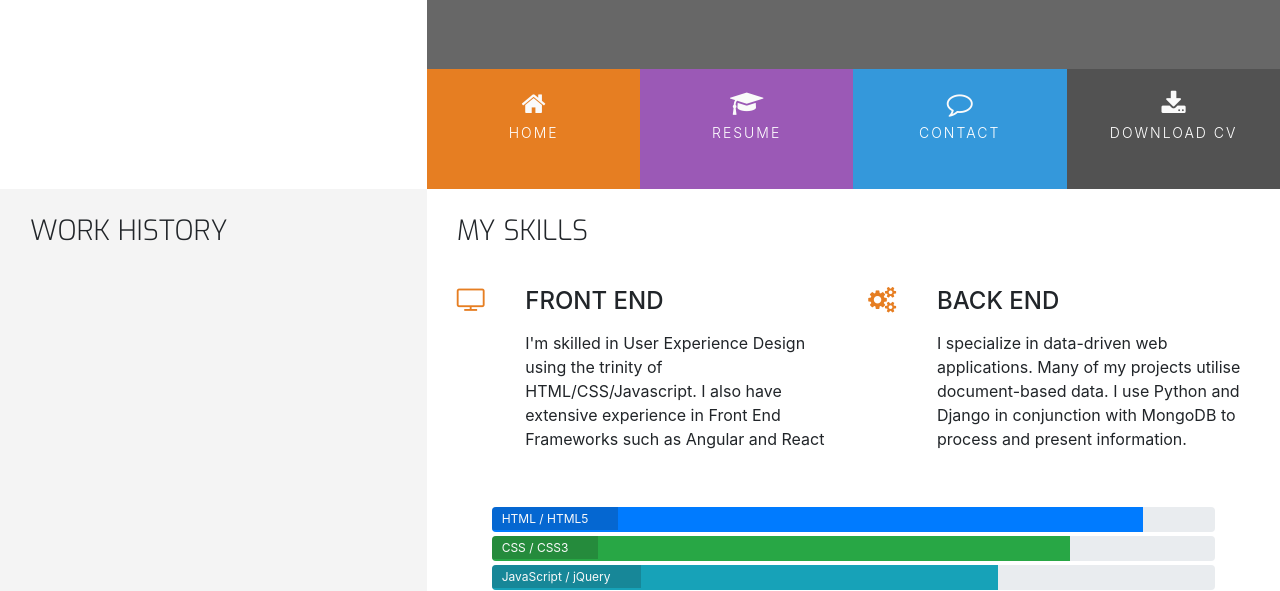
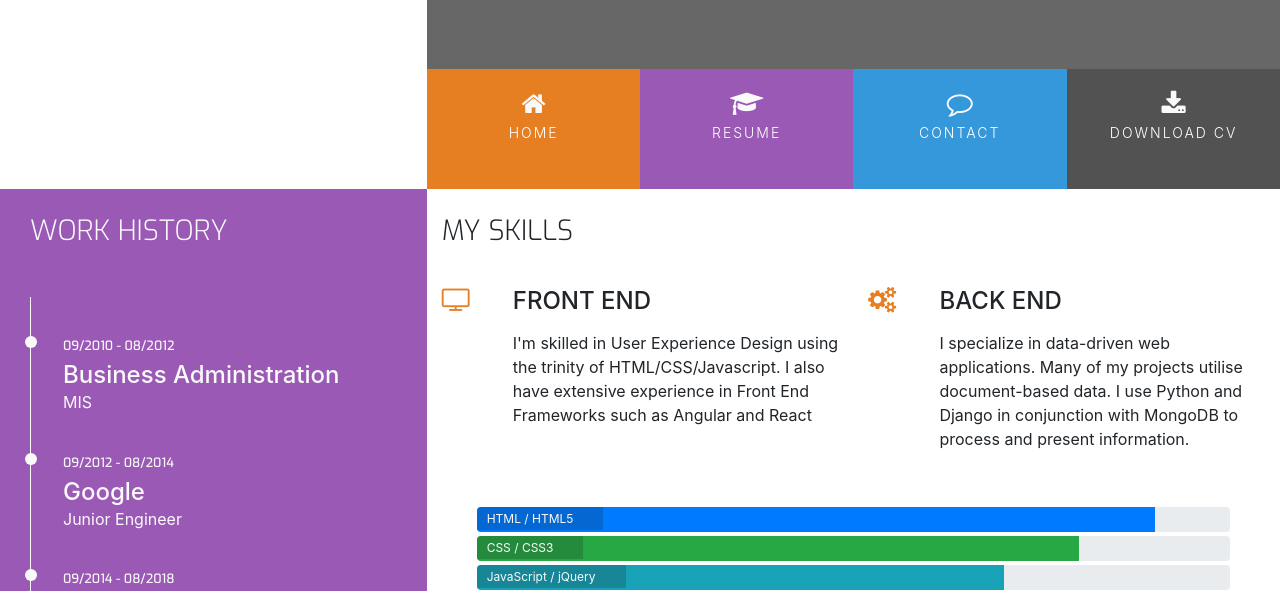
Before and after one commit to Ahmedaboujeeb/myresume, a plain HTML site: page resume.html in a window 1280 px wide. Shown: the part 180-771 px from the top of the page. Drawn offline with nearby package versions, Linux system fonts and the light colour scheme.

Commit message:
added resume.html content

```diff
--- a/assets/css/style.css
+++ b/assets/css/style.css
@@ -14,6 +14,10 @@
 
 .bg-color-personal-info {
     background-color: #f4f4f4;
+}
+
+.bg-color-work-history {
+    background-color: #9b59b6;
 }
 
 .ui-menu-color-home {
@@ -65,6 +69,7 @@ h4 {
     float: none;
 }
 
+.history-heading,
 .section-heading {
     font-family: "Exo", sans-serif;
     font-weight: 300;
@@ -284,3 +289,51 @@ footer {
 .progress-section {
     margin: 40px 20px;
 }
+
+/* -------------- Work History --------------- */
+
+.history-heading {
+    color: #fafafa;
+    margin-bottom: 50px;
+}
+
+.timeline-item {
+    padding: 4em 2em 0em 2em;
+    position: relative;
+    color: #fafafa;
+    border-left: 1px solid;
+}
+
+.timeline-item p {
+    padding: 0;
+    margin: 0;
+}
+
+.timeline-item:before {
+    content: attr(data-dates);
+    position: absolute;
+    left: 2.5em;
+    top: 3em;
+    display: block;
+    font-family: "Exo", sans-serif;
+    font-weight: 500;
+    font-size: 0.8em;
+    padding: 0;
+    margin: 0;
+}
+
+.timeline-item:after {
+    width: 12px;
+    height: 12px;
+    display: block;
+    top: 2.4em;
+    position: absolute;
+    left: -6px;
+    border-radius: 12px;
+    content: "";
+    background: #fafafa;
+}
+
+.history-items {
+    margin-bottom: 30px;
+}
--- a/resume.html
+++ b/resume.html
@@ -44,16 +44,35 @@
     </header>
     <section class="container-fluid">
         <div class="row">
-            <div class="col-md-4 bg-color-personal-info section-column">
+            <div class="col-md-4 bg-color-work-history section-column">
                 <div class="row">
                     <div class="col-12">
-                        <h3 class="section-heading uppercase">
+                        <h3 class="history-heading uppercase">
                             Work History
                         </h3>
                     </div>
                 </div>
+                <div class="history-items">
+                <div class="timeline-item" data-dates="09/2010 - 08/2012">
+                    <h4>Business Administration</h4>
+                    <p>MIS</p>
+                </div>
+                <div class="timeline-item" data-dates="09/2012 - 08/2014">
+                    <h4>Google</h4>
+                    <p>Junior Engineer</p>
+                </div>
+                <div class="timeline-item" data-dates="09/2014 - 08/2018">
+                    <h4>Apple</h4>
+                    <p>Product manager</p>
+                </div>
+                <div class="timeline-item" data-dates="09/2018 - Present">
+                    <h4>Apple</h4>
+                    <p>Senior Product Manager</p>
+                </div>
+                </div>
+
             </div>
-            <div class="col-md-8 bg-color-three-reasons section-column">
+            <div class="col-md-8 bg-color-three-reasons">
                 <div class="row">
                     <div class="col">
                         <h3 class="section-heading uppercase">My Skills</h3>
```
